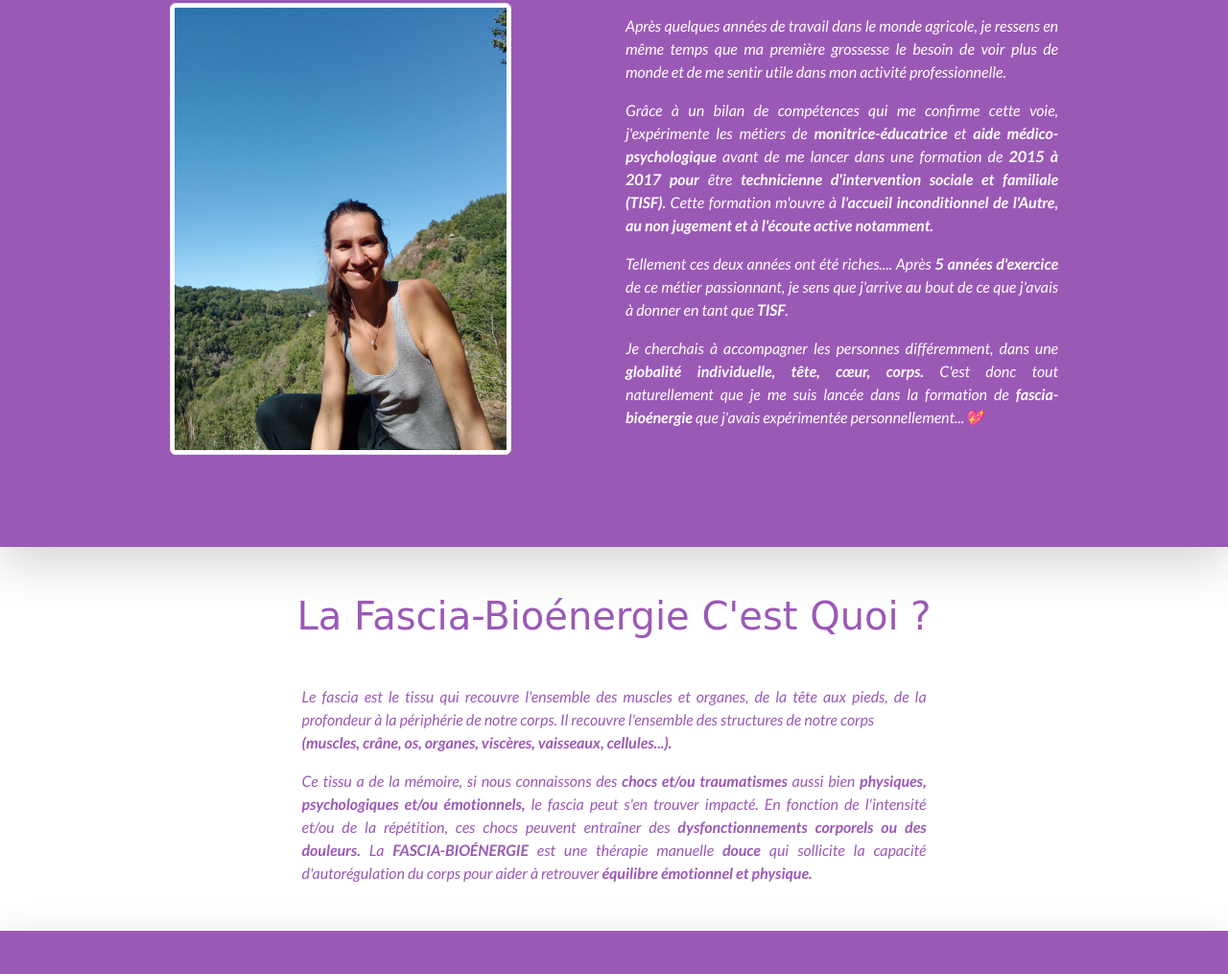
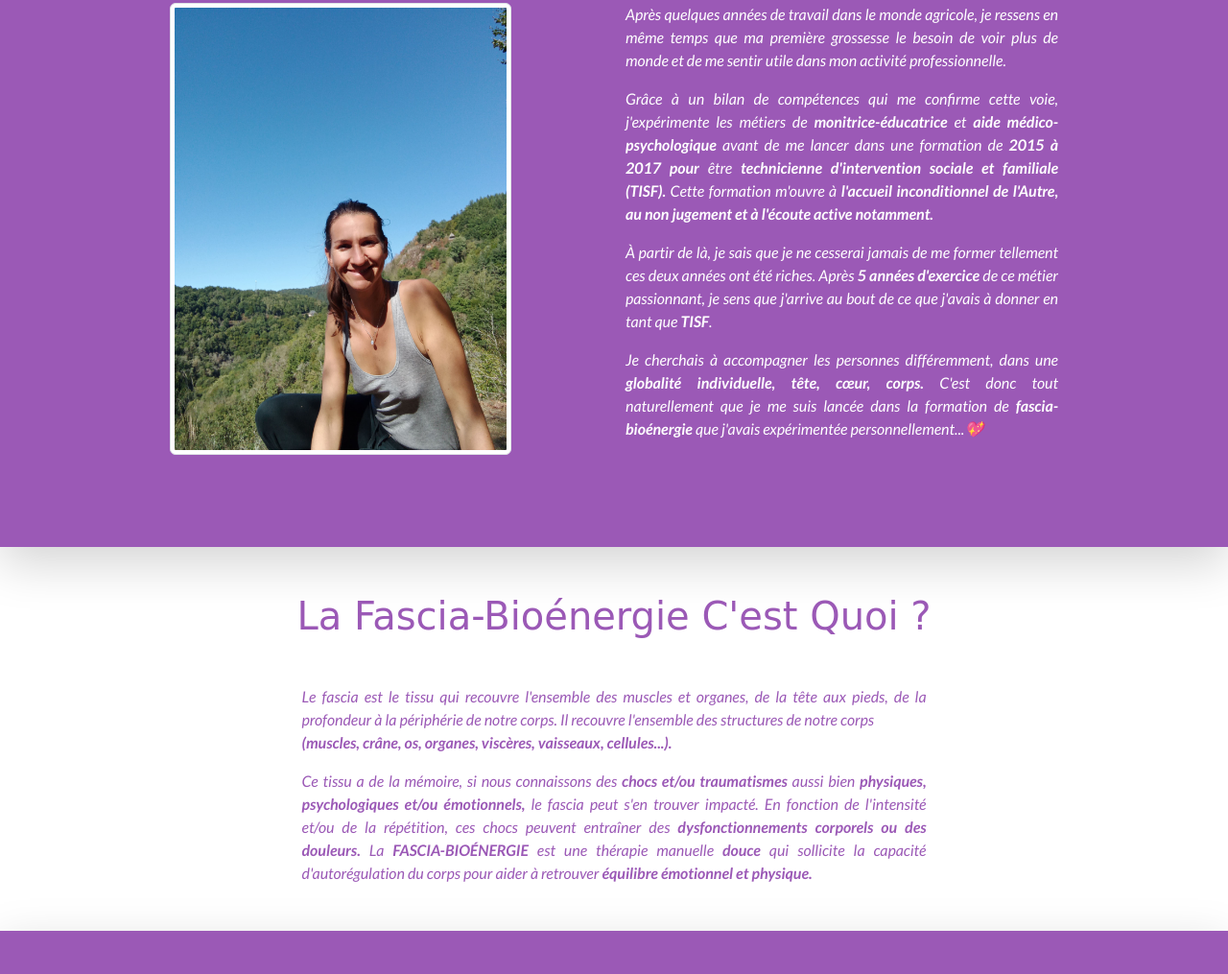
Before and after one commit to rosinalexis/aurorelesage, a plain HTML site: page index.html in a window 1280 px wide. Shown: the part 697-1712 px from the top of the page at 96% size. Drawn offline with nearby package versions, Linux system fonts and the light colour scheme; a web font is replaced by a local one.

Commit message:
mise à jour

```diff
--- a/index.html
+++ b/index.html
@@ -96,7 +96,8 @@
               active notamment.</span>
             </p>
             <p class="text-wrap">
-              Tellement ces deux années ont été riches.... Après <span class="fw-bold">5 années d'exercice</span>  de ce
+              À partir de là, je sais que je ne cesserai jamais de me former
+              tellement ces deux années ont été riches. Après <span class="fw-bold">5 années d'exercice</span>  de ce
               métier passionnant, je sens que j'arrive au bout de ce que j'avais
               à donner en tant que <span class="fw-bold">TISF</span>.
             </p>
```
